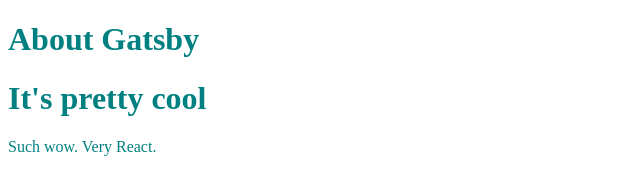
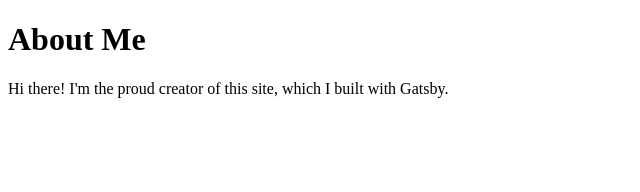
Before and after one commit to JuliaMathias/hello-world, a Gatsby site: page /about in a window 1280 px wide. Shown: the whole page, without its empty margins (0-640 px from the left). Built offline with nearby package versions, Linux system fonts and the light colour scheme; Gatsby itself is replaced by a stand-in of ours.

Commit message:
refactor: about  page

```diff
--- a/src/pages/about.js
+++ b/src/pages/about.js
@@ -1,12 +1,16 @@
-import React from "react"
-import Header from "../components/header"
+// Step 1: Import your component
+import * as React from 'react'
 
-export default function About() {
+// Step 2: Define your component
+const AboutPage = () => {
   return (
-    <div style={{ color: `teal` }}>
-      <Header headerText="About Gatsby" />
-      <Header headerText="It's pretty cool" />
-      <p>Such wow. Very React.</p>
-    </div>
+    <main>
+      <title>About Me</title>
+      <h1>About Me</h1>
+      <p>Hi there! I'm the proud creator of this site, which I built with Gatsby.</p>
+    </main>
   )
 }
+
+// Step 3: Export your component
+export default AboutPage
```
